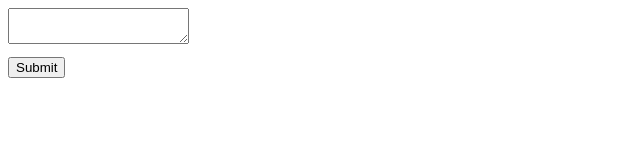
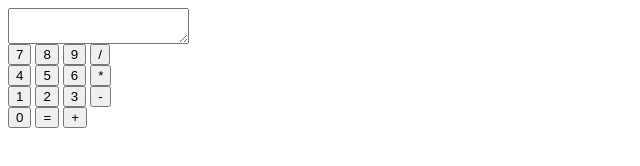
Before and after one commit to DanielW2/scicalc, a website: page public/main.html in a window 1280 px wide. Shown: the whole page, without its empty margins (0-640 px from the left). Drawn offline with Linux system fonts and the light colour scheme.

Commit message:
It's now a calculator!
The buttons are now tied to input and the equals button does what the
submit button use to.

```diff
--- a/public/main.html
+++ b/public/main.html
@@ -1,21 +1,41 @@
 <html ng-app>
 <body>
-    <form ng-controller='appController' ng-submit="send()">
-      <!--send() function from the controller is called on form submission -->
-        <textarea ng-model='data.textdata'></textarea>
-        <pre>{{data.textdata}}</pre>
-        <input type="submit" ngClick="Submit">
-        <div><pre>{{response.data}}</pre>
-        </div>
-        <ng-form>
+	<div ng-controller='appController'>
+        <textarea ng-model='data.textdata'>{{data.textdata}}</textarea>
+
+		<br><!--I may be able to condense this with a creative ng-repeat-->
+		<button ng-click='appendInput("7")'>7</button>
+		<button ng-click='appendInput("8")'>8</button>
+		<button ng-click='appendInput("9")'>9</button>
+		<button ng-click='appendInput("/")'>/</button>
+		<br>
+		<button ng-click='appendInput("4")'>4</button>
+		<button ng-click='appendInput("5")'>5</button>
+		<button ng-click='appendInput("6")'>6</button>
+		<button ng-click='appendInput("*")'>*</button>
+		<br>
+		<button ng-click='appendInput("1")'>1</button>
+		<button ng-click='appendInput("2")'>2</button>
+		<button ng-click='appendInput("3")'>3</button>
+		<button ng-click='appendInput("-")'>-</button>
+		<br>
+		<button ng-click='appendInput("0")'>0</button>
+		<!--<button ng-click='appendInput(".")'>.</button>-->
+		<button ng-click='send()'>=</button>
+		<button ng-click='appendInput("+")'>+</button>
+	</div>
 
     <script src="angular-1.2.17.js">
     </script>
     <script>
         function appController($scope, $http) {
             /*$http directive is used to communicate to the server */
-            $scope.data = {}
-            $scope.response = {}
+            $scope.data = { textdata: '' };
+            $scope.response = {};
+
+			$scope.appendInput = function(input) {
+				$scope.data.textdata=$scope.data.textdata+input;
+			}
 
             $scope.send = function () {
                 /*executed when submit is clicked*/
@@ -29,14 +49,14 @@
                     data: $scope.data,
 
                     processData: false
-                })
+                });
                 posting.success(function (response) {
                     /*executed when server responds back*/
                     console.log(response);
-                    $scope.response.data = response;
+                    $scope.data.textdata = response;
                 });
-            }
-        };
+            };
+        }
     </script>
 </body>
 
```
